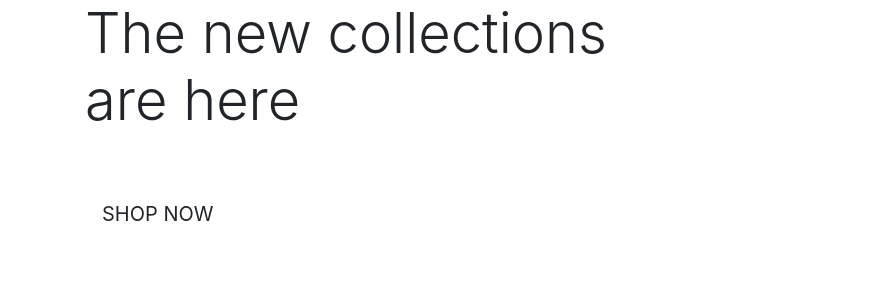
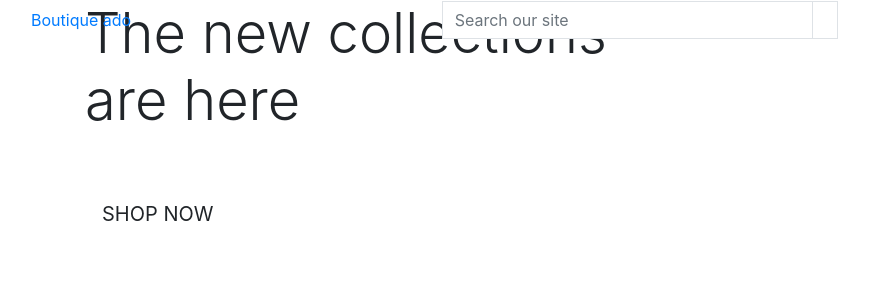
Before and after one commit to Chr15w1986/Boutique-ado, a Django app: page / in a window 1280 px wide. Shown: the top 300 px of the page, without its empty margins (0-869 px from the left). Run offline with Django 3.2, Linux system fonts and the light colour scheme; some libraries are stand-ins or nearby versions.

Commit message:
add search bar and form content

```diff
--- a/templates/base.html
+++ b/templates/base.html
@@ -2,6 +2,7 @@
 
 <!doctype html>
 <html lang="en">
+
 <head>
 
   {% block meta %}
@@ -14,16 +15,23 @@
   {% endblock %}
 
   {% block corecss %}
-        <link rel="stylesheet" href="https://stackpath.bootstrapcdn.com/bootstrap/4.4.1/css/bootstrap.min.css" integrity="sha384-Vkoo8x4CGsO3+Hhxv8T/Q5PaXtkKtu6ug5TOeNV6gBiFeWPGFN9MuhOf23Q9Ifjh" crossorigin="anonymous">
+  <link rel="stylesheet" href="https://stackpath.bootstrapcdn.com/bootstrap/4.4.1/css/bootstrap.min.css"
+    integrity="sha384-Vkoo8x4CGsO3+Hhxv8T/Q5PaXtkKtu6ug5TOeNV6gBiFeWPGFN9MuhOf23Q9Ifjh" crossorigin="anonymous">
   {% endblock %}
 
   {% block extra_css %}
   {% endblock %}
 
   {% block corejs %}
-        <script src="https://code.jquery.com/jquery-3.4.1.slim.min.js" integrity="sha384-J6qa4849blE2+poT4WnyKhv5vZF5SrPo0iEjwBvKU7imGFAV0wwj1yYfoRSJoZ+n" crossorigin="anonymous"></script>
-        <script src="https://cdn.jsdelivr.net/npm/popper.js@1.16.0/dist/umd/popper.min.js" integrity="sha384-Q6E9RHvbIyZFJoft+2mJbHaEWldlvI9IOYy5n3zV9zzTtmI3UksdQRVvoxMfooAo" crossorigin="anonymous"></script>
-        <script src="https://stackpath.bootstrapcdn.com/bootstrap/4.4.1/js/bootstrap.min.js" integrity="sha384-wfSDF2E50Y2D1uUdj0O3uMBJnjuUD4Ih7YwaYd1iqfktj0Uod8GCExl3Og8ifwB6" crossorigin="anonymous"></script>
+  <script src="https://code.jquery.com/jquery-3.4.1.slim.min.js"
+    integrity="sha384-J6qa4849blE2+poT4WnyKhv5vZF5SrPo0iEjwBvKU7imGFAV0wwj1yYfoRSJoZ+n" crossorigin="anonymous">
+  </script>
+  <script src="https://cdn.jsdelivr.net/npm/popper.js@1.16.0/dist/umd/popper.min.js"
+    integrity="sha384-Q6E9RHvbIyZFJoft+2mJbHaEWldlvI9IOYy5n3zV9zzTtmI3UksdQRVvoxMfooAo" crossorigin="anonymous">
+  </script>
+  <script src="https://stackpath.bootstrapcdn.com/bootstrap/4.4.1/js/bootstrap.min.js"
+    integrity="sha384-wfSDF2E50Y2D1uUdj0O3uMBJnjuUD4Ih7YwaYd1iqfktj0Uod8GCExl3Og8ifwB6" crossorigin="anonymous">
+  </script>
   {% endblock %}
 
   {% block extra_js %}
@@ -31,8 +39,37 @@
 
   <title>Boutique Ado {% block extra_title %}{% endblock %}</title>
 </head>
+
 <body>
-    <header class="container-fluid fixed-top"></header>
+  <header class="container-fluid fixed-top">
+    <div class="row">
+      <div class="col-12 col-lg-4 my-auto py-1 py-lg-0 text-center text-lg-left">
+        <a href="{% url 'home' %}" class="nav-link main-logo-link">Boutique ado</a>
+      </div>
+
+      <div class="col-12 col-lg-4 my-auto py-1 py-lg-0">
+        <form method="GET" action="">
+          <div class="input-group w-100">
+            <input class="form-control border border-black rounded-0" type="text" name="q"
+              placeholder="Search our site">
+            <div class="input-group-append">
+              <button class="form-control btn btn-black border border-black rounded-0" type="submit">
+                <span class="icon">
+                  <i class="fas fa-search"></i>
+                </span>
+              </button>
+            </div>
+          </div>
+        </form>
+      </div>
+      <div class="col-12 col-lg-4 my-auto py-1 py-lg-0">
+        <ul  class="list-inline list-unstyled text-center text-lg-right my-0">
+          <li class="list-inline-item dropdown"></li>
+          <li class="list-inline-item"></li>
+        </ul>
+      </div>
+    </div>
+  </header>
 
   {% if messages %}
   <div class="message-container"></div>
@@ -49,4 +86,5 @@
 
 
 </body>
+
 </html>
```
Lines whose indentation alone changed are shown as unchanged.
